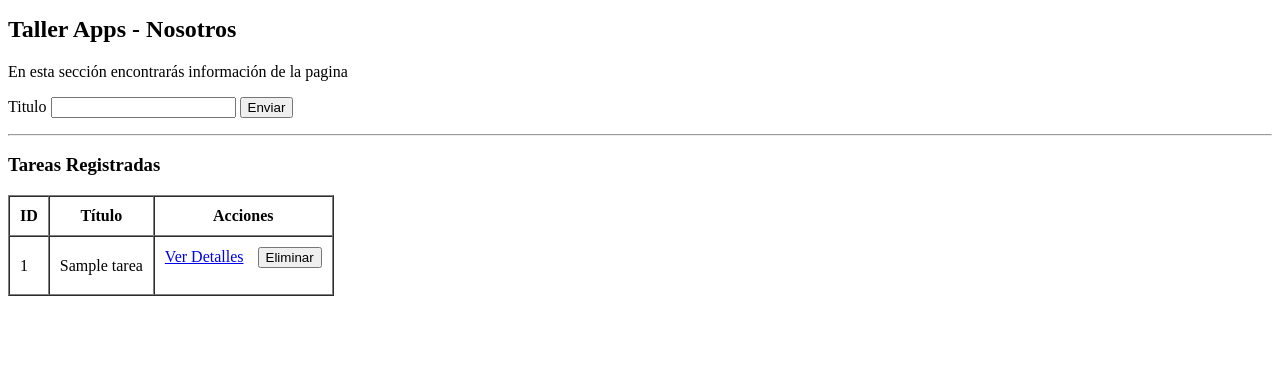
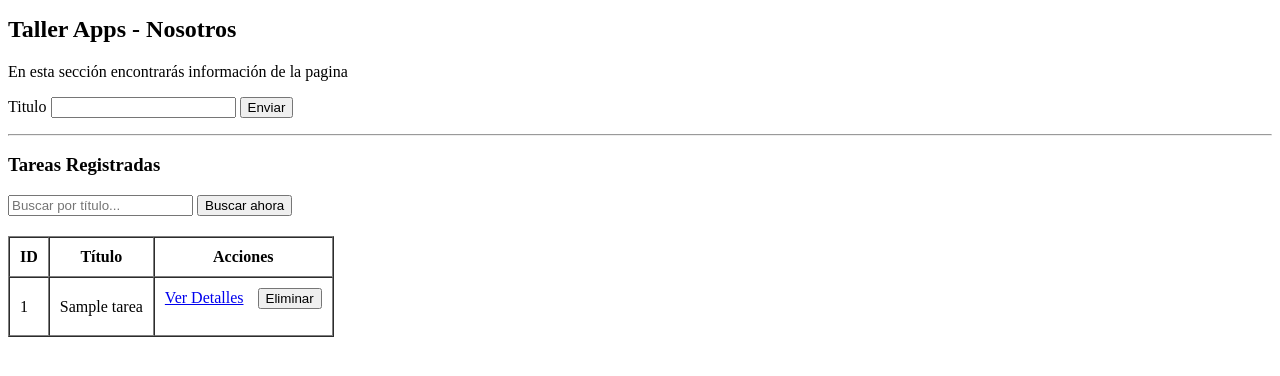
Before and after one commit to waldyounity/Actividad-4---Grupo-4, a Flask app: page /nosotros in a window 1280 px wide. Shown: the part 164-540 px from the top of the page. Run offline with Flask 3, Linux system fonts and the light colour scheme; tables that the repository leaves empty hold one stand-in row (values such as "Sample post").

Commit message:
Añadir funcionalidad de búsqueda de tareas en la sección "Nosotros"

```diff
--- a/routes.py
+++ b/routes.py
@@ -8,7 +8,7 @@ from app import app, db
 import formularios
 #importando el modelo
 from model import Tarea
-
+from flask import request
 
 #CREAMOS LA RUTA CON LA FUNCION QUE DEVUELVE
 @app.route('/')
@@ -28,10 +28,16 @@ def nosotros():
         # CAMBIADO: Redirigir para evitar reenvío del formulario
         return redirect(url_for('nosotros'))
 
-    # NUEVO: Obtener todas las tareas para mostrarlas
-    tareas = Tarea.query.all()
-    # MODIFICADO: Enviar tareas al template
-    return render_template('nosotros.html', form=formulario, tareas=tareas)
+    #MODIFICADO: Obtener el parámetro de búsqueda
+    search = request.args.get('q')
+    if search:
+        tareas = Tarea.query.filter(Tarea.titulo.contains(search)).all()
+    else:
+        # MANTENIDO: Obtener todas las tareas si no hay búsqueda
+        tareas = Tarea.query.all()
+
+    # MODIFICADO: Enviar tareas al template,
+    return render_template('nosotros.html', form=formulario, tareas=tareas, search=search)
 
 @app.route('/saludo')
 def saludo():
@@ -55,3 +61,8 @@ def eliminar(id):
     db.session.delete(tarea_a_eliminar)
     db.session.commit()
     return redirect(url_for('nosotros'))
+
+@app.route('/buscar/<string:titulo>')
+def buscar(titulo):
+    tareas = Tarea.query.filter(Tarea.titulo.contains(titulo)).all()
+    return render_template('nosotros.html', tareas=tareas)
--- a/templates/nosotros.html
+++ b/templates/nosotros.html
@@ -18,6 +18,15 @@
 <h3>Tareas Registradas</h3>
 
 {% if tareas %}
+    <!-- AGREGADO: fomrulario simple para hacer la busqueda -->
+    <form action="{{ url_for('nosotros') }}" method="GET" style="margin-bottom: 20px;">
+    <input type="text" name="q" placeholder="Buscar por título..." value="{{ request.args.get('q', '') }}">
+    <button type="submit">Buscar ahora</button>
+
+    {% if request.args.get('q') %}
+        <a href="{{ url_for('nosotros') }}">Limpiar búsqueda</a>
+    {% endif %}
+</form>
     <table border="1" cellpadding="10" cellspacing="0">
         <thead>
             <tr>
```
